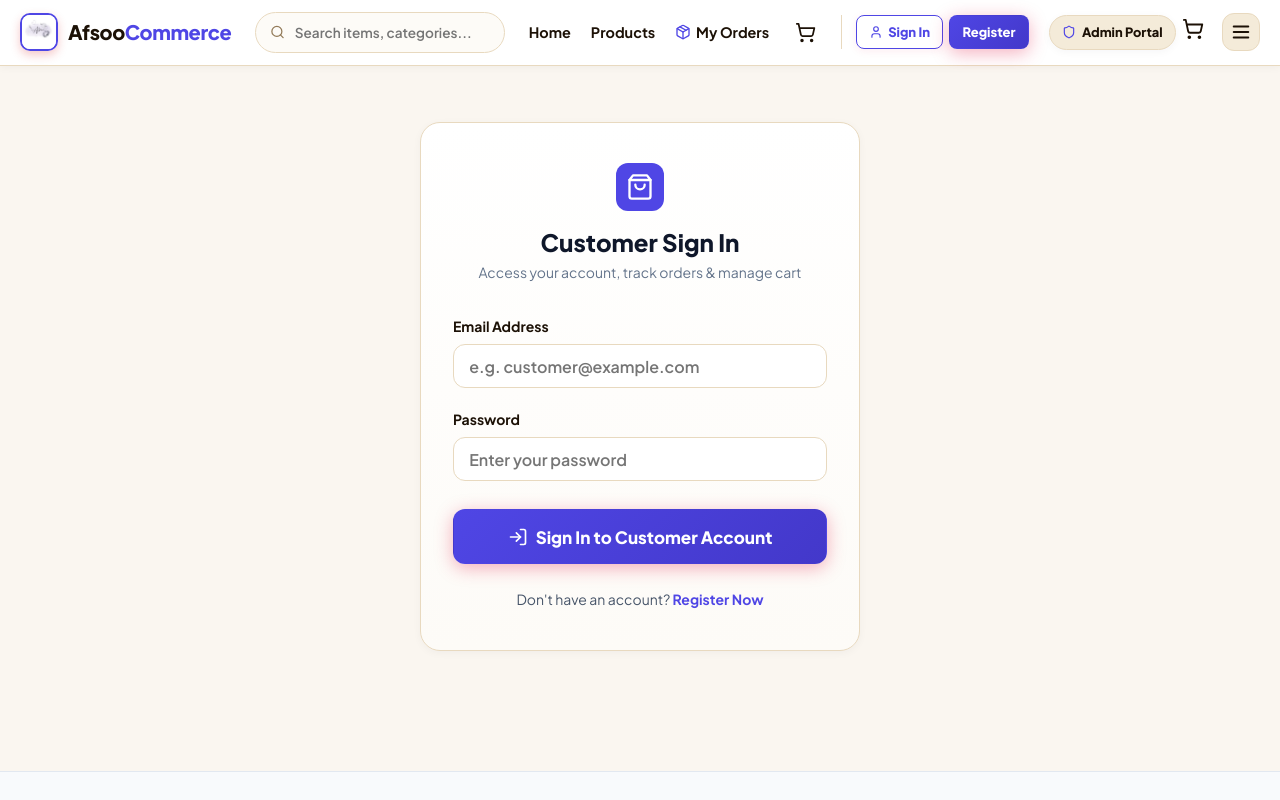
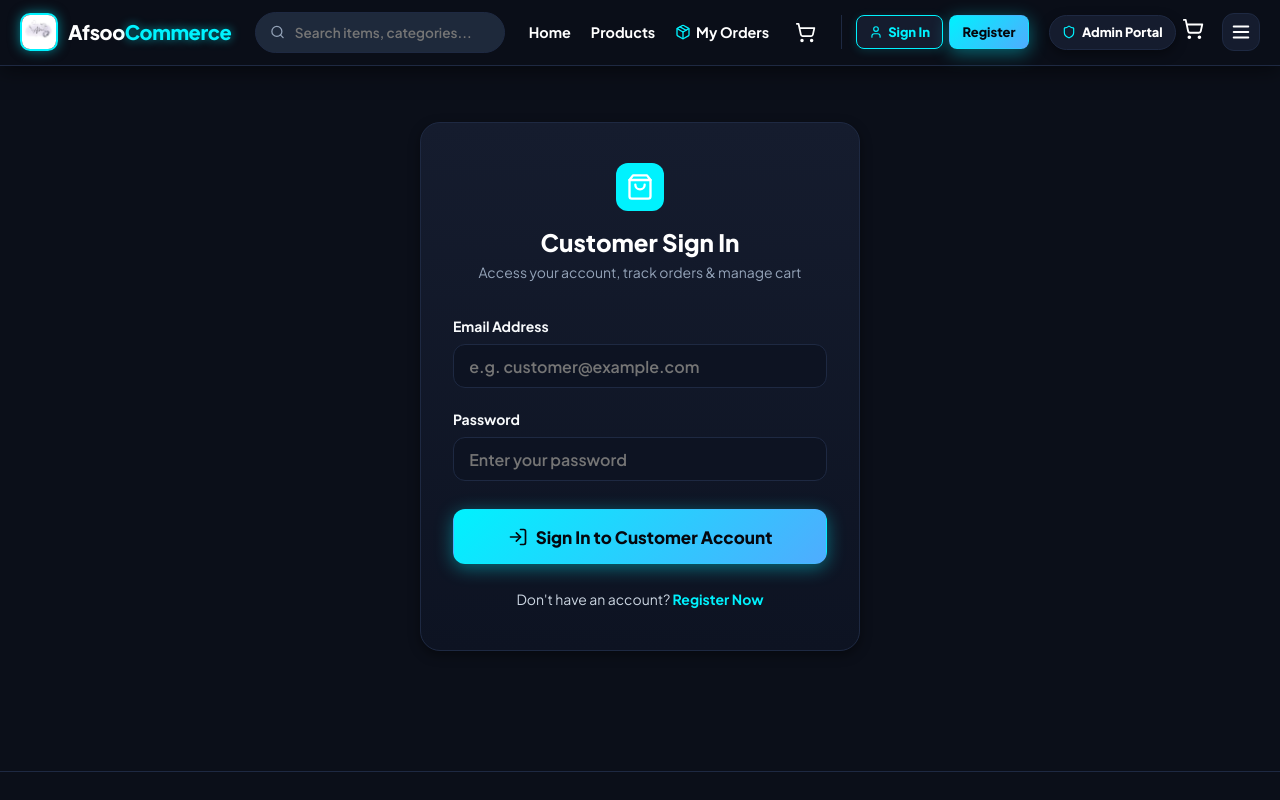
Before and after one commit to ayazshah12345/aafrinzeehanali25, a React (Vite) app in the folder frontend/: page /login in a window 1280 px wide. Shown: the top 800 px of the page. Built offline with nearby package versions, Linux system fonts and the light colour scheme; no server answers.

Commit message:
Implement Royal Midnight Dark theme, Neon Font text, and order status step emojis

```diff
--- a/frontend/src/components/customer/Navbar.jsx
+++ b/frontend/src/components/customer/Navbar.jsx
@@ -19,14 +19,14 @@ export function Navbar() {
 
   return (
     <header style={{
-      background: 'rgba(255, 255, 255, 0.98)',
+      background: 'rgba(11, 15, 25, 0.95)',
       backdropFilter: 'blur(16px)',
       WebkitBackdropFilter: 'blur(16px)',
-      borderBottom: '1px solid var(--sandel-300)',
+      borderBottom: '1px solid #1e2942',
       position: 'sticky',
       top: 0,
       zIndex: 100,
-      boxShadow: 'var(--shadow-sm)',
+      boxShadow: '0 4px 20px rgba(0, 0, 0, 0.5)',
     }}>
       <div className="container" style={{ display: 'flex', alignItems: 'center', justifyContent: 'space-between', padding: '0.75rem 1.25rem', position: 'relative' }}>
         {/* Brand Logo & Avatar */}
@@ -37,8 +37,8 @@ export function Navbar() {
             height: '38px',
             borderRadius: '10px',
             overflow: 'hidden',
-            border: '2px solid var(--primary)',
-            boxShadow: '0 4px 10px rgba(220, 38, 38, 0.25)',
+            border: '2px solid #00f2fe',
+            boxShadow: '0 0 12px rgba(0, 242, 254, 0.5)',
             flexShrink: 0,
           }}>
             <img
@@ -47,8 +47,8 @@ export function Navbar() {
               style={{ width: '100%', height: '100%', objectFit: 'cover' }}
             />
           </div>
-          <span style={{ fontWeight: 800, fontSize: '1.25rem', color: 'var(--sandel-900)', letterSpacing: '-0.02em' }}>
-            Afsoo<span style={{ color: 'var(--primary)' }}>Commerce</span>
+          <span style={{ fontWeight: 800, fontSize: '1.25rem', color: '#ffffff', letterSpacing: '-0.02em' }}>
+            Afsoo<span style={{ color: '#00f2fe', textShadow: '0 0 10px rgba(0, 242, 254, 0.6)' }}>Commerce</span>
           </span>
         </Link>
 
--- a/frontend/src/pages/customer/Home.jsx
+++ b/frontend/src/pages/customer/Home.jsx
@@ -60,12 +60,12 @@ export function Home() {
 
             {/* Giant Luxury Heading */}
             <h1 className="hero-title">
-              Experience Premium <br />
+              Experience Royal <br />
               <span style={{
-                background: 'linear-gradient(135deg, #ffffff 0%, #f5ede2 50%, #efe5d5 100%)',
+                background: 'linear-gradient(135deg, #00f2fe 0%, #c084fc 50%, #38bdf8 100%)',
                 WebkitBackgroundClip: 'text',
                 WebkitTextFillColor: 'transparent',
-                filter: 'drop-shadow(0 2px 8px rgba(0, 0, 0, 0.3))'
+                filter: 'drop-shadow(0 0 15px rgba(0, 242, 254, 0.6))'
               }}>
                 Shopping Precision.
               </span>
--- a/frontend/src/styles/index.css
+++ b/frontend/src/styles/index.css
@@ -5,72 +5,82 @@
 @import url('https://fonts.googleapis.com/css2?family=Plus+Jakarta+Sans:wght@400;500;600;700;800&display=swap');
 
 :root {
-  /* Brand Primary Royal Indigo & Amethyst Scale */
-  --primary: #4f46e5;         /* Vibrant Royal Indigo */
-  --primary-hover: #4338ca;   /* Deep Royal Indigo */
-  --primary-light: #e0e7ff;   /* Soft Lavender Indigo Tint */
-  --primary-dark: #3730a3;    /* Midnight Indigo */
-  --primary-glow: rgba(79, 70, 229, 0.35);
+  /* Brand Primary Royal Neon & Electric Sapphire Scale */
+  --primary: #00f2fe;         /* Electric Neon Cyan */
+  --primary-hover: #38bdf8;   /* Bright Neon Sky */
+  --primary-light: rgba(0, 242, 254, 0.15); /* Soft Glow Tint */
+  --primary-dark: #0284c7;    /* Deep Electric Blue */
+  --primary-glow: rgba(0, 242, 254, 0.5);
 
-  --secondary: #3730a3;
-  --secondary-hover: #312e81;
+  --secondary: #a855f7;       /* Electric Purple / Royal Amethyst */
+  --secondary-hover: #9333ea;
 
-  --accent: #6366f1;
-  --accent-hover: #4f46e5;
+  --accent: #38bdf8;
+  --accent-hover: #0284c7;
 
-  /* Sandalwood (Sandel) Color Scale - Soft Cream & Warm Ivory */
-  --sandel-50:  #fdfbf7;      /* Sandel Lightest Tint */
-  --sandel-100: #faf6f0;      /* Page Background Sandel */
-  --sandel-200: #f4ebd9;      /* Soft Card Sandel */
-  --sandel-300: #e8d9bf;      /* Border Sandel */
-  --sandel-400: #d4c1a0;      /* Medium Sandel */
-  --sandel-500: #b59e7a;      /* Warm Sandel */
-  --sandel-600: #927a58;      /* Deep Sandel Accent */
-  --sandel-700: #5f4c33;      /* Muted Sandel Text */
-  --sandel-800: #3d2d1c;      /* Dark Sandel Text */
-  --sandel-900: #1c1106;      /* Deepest Heading Sandel */
+  --neon-cyan: #00f2fe;
+  --neon-purple: #c084fc;
+  --neon-emerald: #34d399;
+  --neon-gold: #fbbf24;
+
+  /* Royal Midnight Dark Palette */
+  --sandel-50:  #1e293b;
+  --sandel-100: #0b0f19;      /* Main Page Dark Background */
+  --sandel-200: #151c2e;      /* Card Background Dark */
+  --sandel-300: #1e2942;      /* Border Dark */
+  --sandel-400: #334155;
+  --sandel-500: #64748b;
+  --sandel-600: #94a3b8;
+  --sandel-700: #cbd5e1;      /* Muted Text */
+  --sandel-800: #e2e8f0;      /* Body Text */
+  --sandel-900: #ffffff;      /* High Contrast Heading Text */
 
   /* Neutral Dark Scale */
-  --slate-900: #0f172a;
-  --slate-800: #1e293b;
-  --slate-700: #334155;
-  --slate-600: #475569;
-  --slate-500: #64748b;
-  --slate-400: #94a3b8;
-  --slate-300: #cbd5e1;
-  --slate-200: #e2e8f0;
-  --slate-100: #f1f5f9;
-  --slate-50:  #f8fafc;
+  --slate-900: #ffffff;
+  --slate-800: #f1f5f9;
+  --slate-700: #e2e8f0;
+  --slate-600: #cbd5e1;
+  --slate-500: #94a3b8;
+  --slate-400: #64748b;
+  --slate-300: #334155;
+  --slate-200: #1e2942;
+  --slate-100: #151c2e;
+  --slate-50:  #0b0f19;
 
-  /* Pure White */
-  --white: #ffffff;
+  /* Pure Whites & Darks */
+  --white: #151c2e;
+  --white-pure: #ffffff;
 
   /* Status Colors */
-  --success: #10b981;
-  --success-bg: #ecfdf5;
-  --warning: #f59e0b;
-  --warning-bg: #fffbeb;
-  --danger: #ef4444;
-  --danger-bg: #fef2f2;
-  --info: #06b6d4;
-  --info-bg: #ecfeff;
+  --success: #34d399;
+  --success-bg: rgba(52, 211, 153, 0.18);
+  --warning: #fbbf24;
+  --warning-bg: rgba(251, 191, 36, 0.18);
+  --danger: #f87171;
+  --danger-bg: rgba(248, 113, 113, 0.18);
+  --info: #38bdf8;
+  --info-bg: rgba(56, 189, 248, 0.18);
 
   /* Admin Dashboard Theme */
-  --admin-bg: #faf6f0;
-  --admin-card: #ffffff;
-  --admin-border: #e8d9bf;
-  --admin-sidebar: #1e1b4b;
-  --admin-sidebar-hover: #312e81;
-  --admin-text: #1c1106;
-  --admin-muted: #5f4c33;
+  --admin-bg: #0b0f19;
+  --admin-card: #151c2e;
+  --admin-border: #1e2942;
+  --admin-sidebar: #070a12;
+  --admin-sidebar-hover: #1e2942;
+  --admin-text: #ffffff;
+  --admin-muted: #cbd5e1;
 
   /* Luxury Gradients */
-  --grad-hero: linear-gradient(135deg, #0f172a 0%, #1e1b4b 40%, #3730a3 75%, #4f46e5 100%);
-  --grad-primary: linear-gradient(135deg, #4f46e5 0%, #4338ca 100%);
-  --grad-emerald: linear-gradient(135deg, #10b981 0%, #059669 100%);
-  --grad-sandel: linear-gradient(135deg, #fdfbf7 0%, #faf6f0 50%, #f4ebd9 100%);
-  --grad-card: linear-gradient(180deg, #ffffff 0%, #fdfbf7 100%);
-  --grad-glow: radial-gradient(circle, rgba(79, 70, 229, 0.25) 0%, rgba(0, 0, 0, 0) 70%);
+  --grad-hero: linear-gradient(135deg, #05070e 0%, #0b0f19 40%, #151c2e 75%, #1e1b4b 100%);
+  --grad-primary: linear-gradient(135deg, #00f2fe 0%, #4facfe 100%);
+  --grad-royal: linear-gradient(135deg, #7c3aed 0%, #4f46e5 100%);
+  --grad-neon-text: linear-gradient(135deg, #00f2fe 0%, #c084fc 50%, #38bdf8 100%);
+  --grad-card: linear-gradient(180deg, #151c2e 0%, #0d1322 100%);
+  --grad-glow: radial-gradient(circle, rgba(0, 242, 254, 0.25) 0%, rgba(0, 0, 0, 0) 70%);
+
+  /* Neon Text & Glow Utilities */
+  --neon-glow-cyan: 0 0 12px rgba(0, 242, 254, 0.7), 0 0 24px rgba(0, 242, 254, 0.35);
+  --neon-glow-purple: 0 0 12px rgba(192, 132, 252, 0.7), 0 0 24px rgba(192, 132, 252, 0.35);
 
   /* Geometry & Radius */
   --radius-sm: 8px;
@@ -80,10 +90,10 @@
   --radius-full: 9999px;
 
   /* Luxurious Multi-layered Ambient Shadows */
-  --shadow-sm: 0 2px 8px rgba(15, 23, 42, 0.04);
-  --shadow-md: 0 10px 25px -5px rgba(79, 70, 229, 0.12), 0 4px 10px -2px rgba(15, 23, 42, 0.05);
-  --shadow-lg: 0 20px 40px -12px rgba(79, 70, 229, 0.22), 0 8px 16px -4px rgba(15, 23, 42, 0.06);
-  --shadow-xl: 0 30px 60px -15px rgba(55, 48, 163, 0.3), 0 12px 24px -6px rgba(15, 23, 42, 0.08);
+  --shadow-sm: 0 4px 12px rgba(0, 0, 0, 0.4);
+  --shadow-md: 0 10px 30px -5px rgba(0, 242, 254, 0.2), 0 4px 12px rgba(0, 0, 0, 0.5);
+  --shadow-lg: 0 20px 45px -10px rgba(0, 242, 254, 0.3), 0 8px 24px rgba(0, 0, 0, 0.6);
+  --shadow-xl: 0 30px 60px -15px rgba(168, 85, 247, 0.4), 0 12px 30px rgba(0, 0, 0, 0.7);
 
   /* Fonts & Transitions */
   --font-sans: 'Plus Jakarta Sans', system-ui, -apple-system, sans-serif;
@@ -185,15 +195,29 @@ button, input, select, textarea {
 .hover-lift:hover {
   transform: translateY(-6px) scale(1.01);
   box-shadow: var(--shadow-lg);
-  border-color: rgba(225, 29, 72, 0.35) !important;
+  border-color: rgba(0, 242, 254, 0.45) !important;
 }
 
 .glass-card {
-  background: rgba(255, 255, 255, 0.88);
+  background: rgba(21, 28, 46, 0.88);
   backdrop-filter: blur(16px);
   -webkit-backdrop-filter: blur(16px);
   border: 1px solid var(--sandel-300);
   box-shadow: var(--shadow-md);
+}
+
+.neon-text-cyan {
+  background: linear-gradient(135deg, #00f2fe 0%, #38bdf8 100%);
+  -webkit-background-clip: text;
+  -webkit-text-fill-color: transparent;
+  filter: drop-shadow(0 0 8px rgba(0, 242, 254, 0.5));
+}
+
+.neon-text-purple {
+  background: linear-gradient(135deg, #c084fc 0%, #a855f7 100%);
+  -webkit-background-clip: text;
+  -webkit-text-fill-color: transparent;
+  filter: drop-shadow(0 0 8px rgba(192, 132, 252, 0.5));
 }
 
 /* UI Buttons in Creative Red, White & Sandel Theme */
@@ -216,51 +240,53 @@ button, input, select, textarea {
 
 .btn-primary {
   background: var(--grad-primary);
-  color: #ffffff;
-  box-shadow: 0 4px 18px rgba(225, 29, 72, 0.35);
+  color: #05070e;
+  font-weight: 800;
+  box-shadow: 0 4px 18px rgba(0, 242, 254, 0.4);
 }
 
 .btn-primary:hover {
-  background: linear-gradient(135deg, #be123c 0%, #9f1239 100%);
+  background: linear-gradient(135deg, #38bdf8 0%, #0284c7 100%);
+  color: #ffffff;
   transform: translateY(-2px);
-  box-shadow: 0 8px 24px rgba(190, 18, 60, 0.45);
+  box-shadow: 0 8px 24px rgba(0, 242, 254, 0.6);
 }
 
 .btn-secondary {
-  background-color: var(--sandel-200);
-  color: var(--sandel-900);
-  border-color: var(--sandel-300);
+  background-color: #1e2942;
+  color: #ffffff;
+  border-color: #334155;
 }
 
 .btn-secondary:hover {
-  background-color: var(--sandel-300);
-  color: var(--sandel-900);
+  background-color: #334155;
+  color: #ffffff;
   transform: translateY(-1px);
   box-shadow: var(--shadow-sm);
 }
 
 .btn-outline {
-  background: #ffffff;
+  background: #151c2e;
   border-color: var(--primary);
   color: var(--primary);
-  box-shadow: 0 2px 8px rgba(225, 29, 72, 0.08);
+  box-shadow: 0 2px 10px rgba(0, 242, 254, 0.15);
 }
 
 .btn-outline:hover {
-  background: var(--primary-light);
-  color: var(--primary-dark);
-  border-color: var(--primary-dark);
+  background: rgba(0, 242, 254, 0.15);
+  color: #ffffff;
+  border-color: var(--primary-hover);
   transform: translateY(-1px);
 }
 
 .btn-danger {
   background-color: var(--danger);
   color: #ffffff;
-  box-shadow: 0 4px 12px rgba(239, 68, 68, 0.3);
+  box-shadow: 0 4px 12px rgba(248, 113, 113, 0.35);
 }
 
 .btn-danger:hover {
-  background-color: var(--primary-dark);
+  background-color: #dc2626;
 }
 
 .btn-sm {
@@ -289,14 +315,14 @@ button, input, select, textarea {
   border-radius: var(--radius-full);
   text-transform: uppercase;
   letter-spacing: 0.06em;
-  box-shadow: 0 2px 6px rgba(0, 0, 0, 0.04);
+  box-shadow: 0 2px 8px rgba(0, 0, 0, 0.3);
 }
 
-.badge-primary { background: var(--primary-light); color: var(--primary-dark); border: 1px solid rgba(225, 29, 72, 0.25); }
-.badge-success { background: var(--success-bg); color: var(--success); border: 1px solid rgba(16, 185, 129, 0.25); }
-.badge-warning { background: var(--warning-bg); color: var(--warning); border: 1px solid rgba(245, 158, 11, 0.25); }
-.badge-danger { background: var(--danger-bg); color: var(--danger); border: 1px solid rgba(239, 68, 68, 0.25); }
-.badge-info { background: var(--info-bg); color: var(--info); border: 1px solid rgba(6, 182, 212, 0.25); }
+.badge-primary { background: rgba(0, 242, 254, 0.15); color: #00f2fe; border: 1px solid rgba(0, 242, 254, 0.4); text-shadow: 0 0 8px rgba(0, 242, 254, 0.5); }
+.badge-success { background: rgba(52, 211, 153, 0.15); color: #34d399; border: 1px solid rgba(52, 211, 153, 0.4); text-shadow: 0 0 8px rgba(52, 211, 153, 0.5); }
+.badge-warning { background: rgba(251, 191, 36, 0.15); color: #fbbf24; border: 1px solid rgba(251, 191, 36, 0.4); text-shadow: 0 0 8px rgba(251, 191, 36, 0.5); }
+.badge-danger { background: rgba(248, 113, 113, 0.15); color: #f87171; border: 1px solid rgba(248, 113, 113, 0.4); text-shadow: 0 0 8px rgba(248, 113, 113, 0.5); }
+.badge-info { background: rgba(56, 189, 248, 0.15); color: #38bdf8; border: 1px solid rgba(56, 189, 248, 0.4); text-shadow: 0 0 8px rgba(56, 189, 248, 0.5); }
 
 /* Creative Product & Feature Cards */
 .card {
@@ -310,7 +336,7 @@ button, input, select, textarea {
 
 .card:hover {
   box-shadow: var(--shadow-md);
-  border-color: rgba(225, 29, 72, 0.35);
+  border-color: rgba(0, 242, 254, 0.45);
 }
 
 /* Form Controls */
@@ -324,7 +350,7 @@ button, input, select, textarea {
 .form-label {
   font-size: 0.875rem;
   font-weight: 700;
-  color: var(--sandel-900);
+  color: #f8fafc;
 }
 
 .form-input, .form-select, .form-textarea {
@@ -334,14 +360,14 @@ button, input, select, textarea {
   border-radius: var(--radius-md);
   outline: none;
   transition: var(--transition);
-  background: #ffffff;
-  color: var(--sandel-900);
+  background: #0d1322;
+  color: #ffffff;
   font-weight: 600;
 }
 
 .form-input:focus, .form-select:focus, .form-textarea:focus {
   border-color: var(--primary);
-  box-shadow: 0 0 0 4px rgba(220, 38, 38, 0.15);
+  box-shadow: 0 0 0 3px rgba(0, 242, 254, 0.25);
 }
 
 /* Admin Dashboard Elements */
@@ -352,7 +378,7 @@ button, input, select, textarea {
 }
 
 .admin-card {
-  background-color: #ffffff;
+  background-color: #151c2e;
   border: 1px solid var(--sandel-300);
   border-radius: var(--radius-lg);
   padding: 1.5rem;
@@ -377,21 +403,21 @@ button, input, select, textarea {
   font-weight: 800;
   text-transform: uppercase;
   letter-spacing: 0.06em;
-  color: var(--sandel-900);
+  color: #00f2fe;
   border-bottom: 2px solid var(--sandel-300);
-  background-color: var(--sandel-200);
+  background-color: #0f172a;
 }
 
 .data-table td {
   padding: 1.1rem;
-  border-bottom: 1px solid var(--sandel-200);
+  border-bottom: 1px solid #1e2942;
   font-size: 0.9375rem;
-  color: var(--sandel-900);
+  color: #f8fafc;
   transition: var(--transition-fast);
 }
 
 .data-table tbody tr:hover td {
-  background-color: var(--sandel-50);
+  background-color: #1e2942;
 }
 
 /* Layout & Admin Container Wrappers */
```
Also changed, not shown: frontend/src/pages/customer/MyOrders.jsx (+42 -37 lines).
